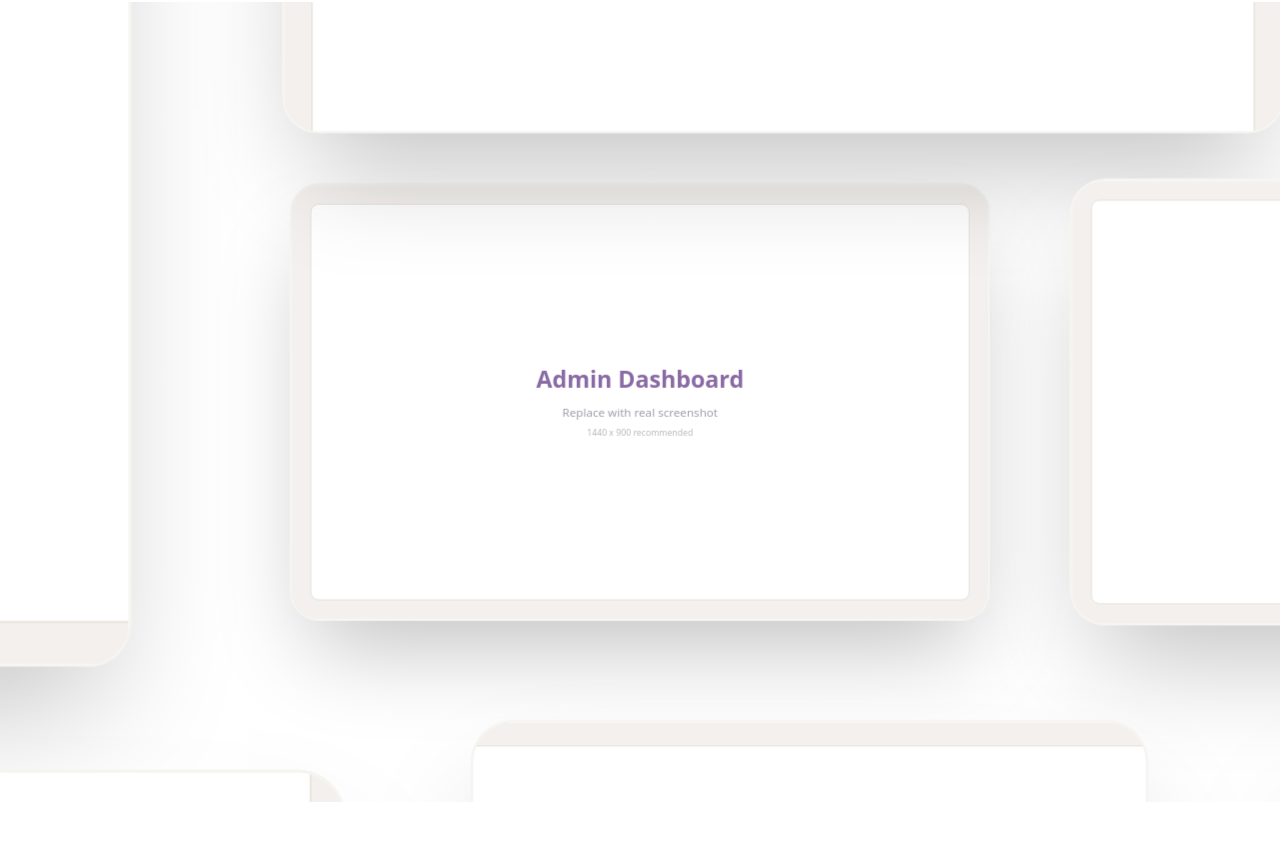
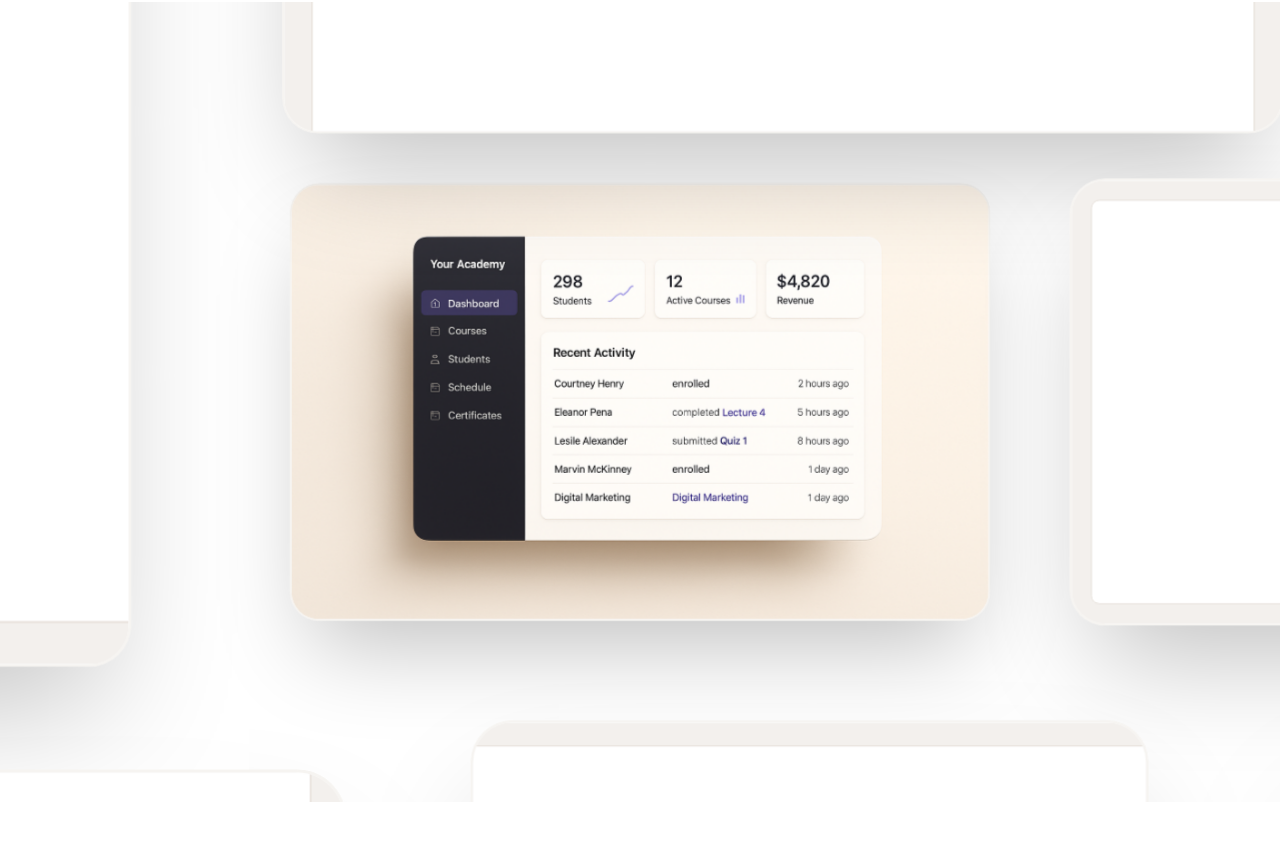
Before and after one commit to hassanarshad123/ICT_LMS_CUSTOM, a Next.js app in the folder landing/: page / in a window 1280 px wide. Shown: the part 2811-3652 px from the top of the page. Built offline with nearby package versions, Linux system fonts and the light colour scheme.

Commit message:
feat(landing): add generated dashboard image for features parallax
Replace dashboard SVG placeholder with AI-generated product screenshot.
Updated features-parallax.tsx to reference the PNG.

```diff
--- a/landing/components/landing/features-parallax.tsx
+++ b/landing/components/landing/features-parallax.tsx
@@ -3,7 +3,7 @@
 import { ZoomParallax } from '@/components/landing/ui/zoom-parallax';
 
 const FEATURE_IMAGES = [
-  { src: '/features/dashboard.svg', alt: 'Admin Dashboard' },
+  { src: '/features/dashboard.png', alt: 'Admin Dashboard' },
   { src: '/features/branding.svg', alt: 'White-Label Branding' },
   { src: '/features/live-class.svg', alt: 'Live Classes' },
   { src: '/features/certificate.svg', alt: 'Certificates & Jobs' },
```
Also changed, not shown: landing/public/features/dashboard.png (added).
